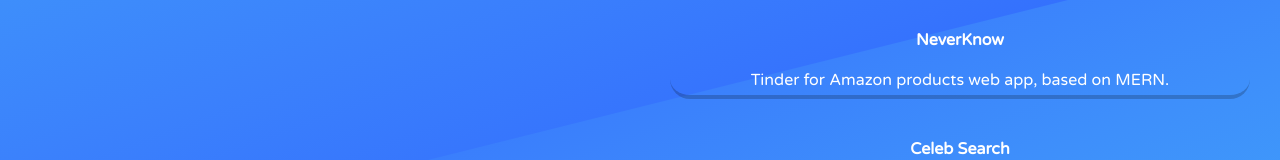
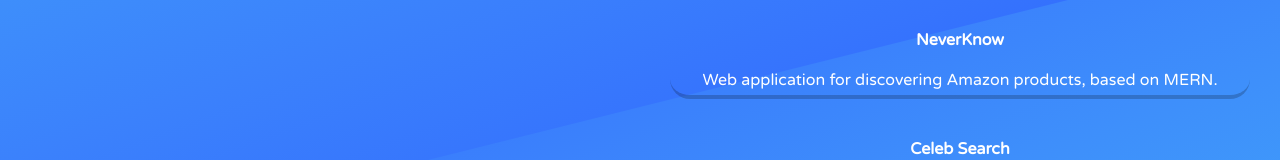
Before and after one commit to edbertlinardi/edbertlinardi.github.io, a plain HTML site: page index.html in a window 1280 px wide. Shown: the part 403-563 px from the top of the page. Drawn offline with Linux system fonts and the light colour scheme.

Commit message:
Update index.html

```diff
--- a/index.html
+++ b/index.html
@@ -67,7 +67,7 @@
                                 NeverKnow
                             </div>
                             <div class='content'>
-                                Tinder for Amazon products web app, based on MERN.
+                                Web application for discovering Amazon products, based on MERN.
                             </div>
                     </li>
                 </a>
```
